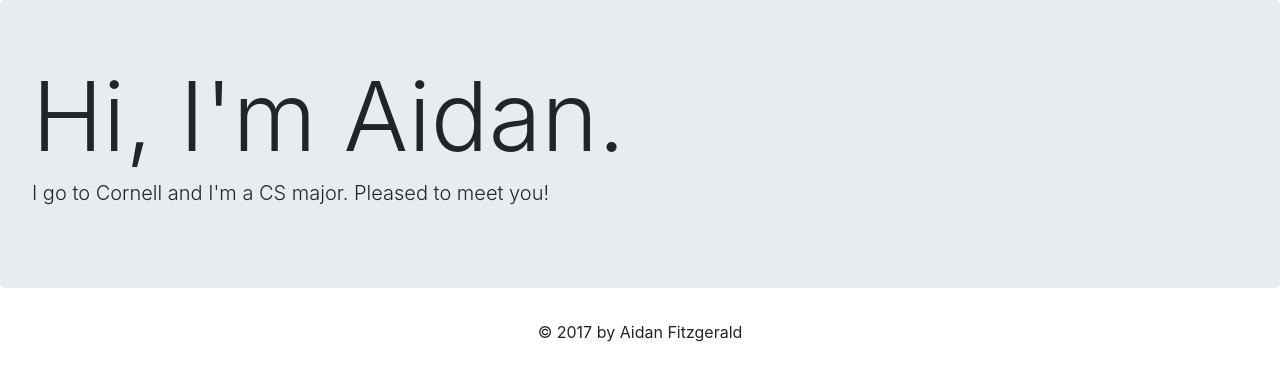
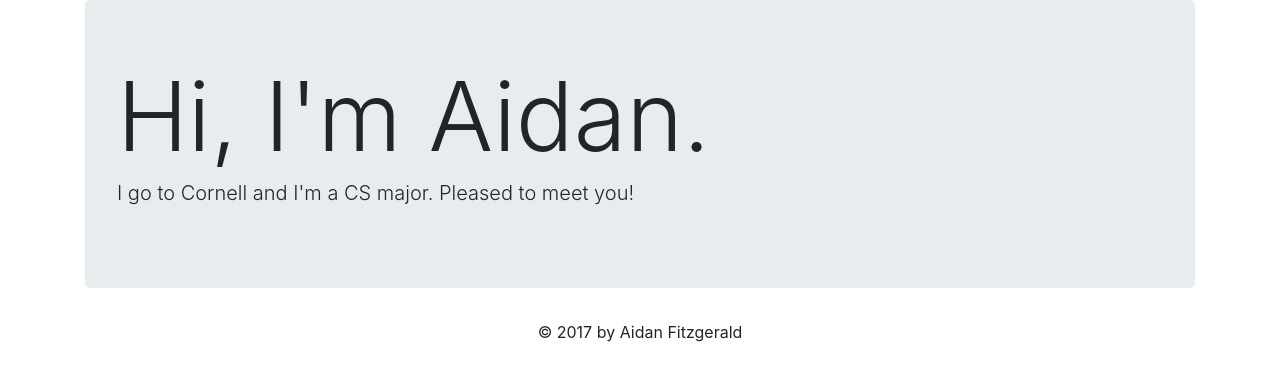
Before and after one commit to aidan-fitz/aidan-fitz.com, a Jekyll site: the page built from index.md, in a window 1280 px wide. Shown: the top 381 px of the page. Built offline with Jekyll 4.4.1, drawn with Linux system fonts in a browser that asks for light colours; nearby versions of some CDN libraries.

Commit message:
Change to container

```diff
--- a/_includes/footer.html
+++ b/_includes/footer.html
@@ -1,4 +1,4 @@
-<footer class="container-fluid">
+<footer class="container">
 {% if site.copyright %}
   <div class="row">
     <div class="col-md text-center">
--- a/_layouts/default.html
+++ b/_layouts/default.html
@@ -2,9 +2,9 @@
 <html>
   {% include head.html %}
   <body>
-    {% include header.html %}
+    {% comment %}{% include header.html %}{% endcomment %}
 
-    <main>
+    <main class="container">
       {{ content }}
     </main>
 
```
